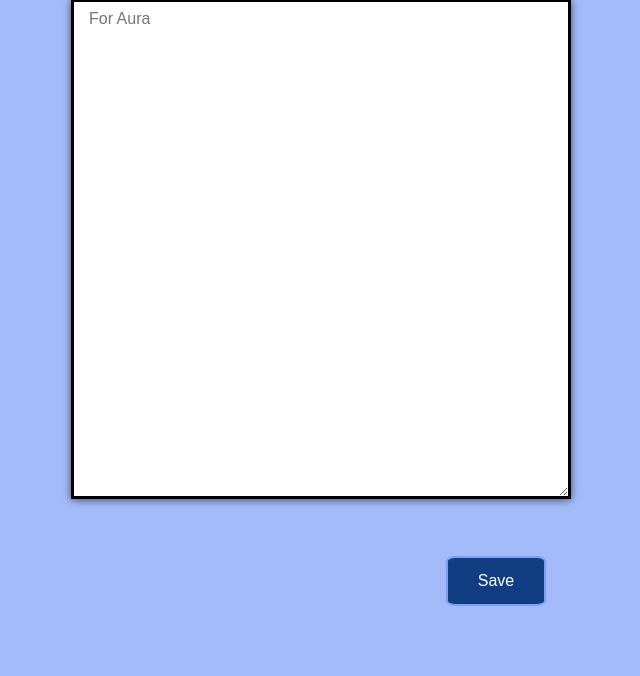
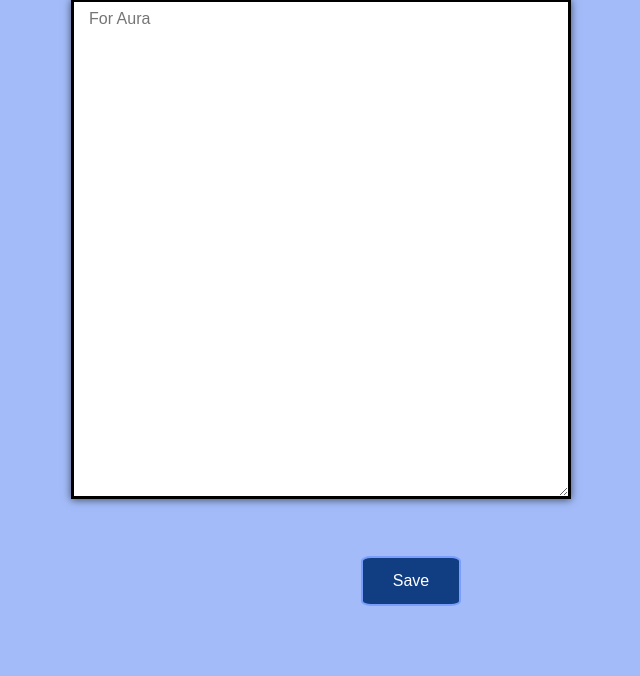
Before and after one commit to krish031006-Me/Dear-Diary, a Flask app: page /space in a window 1280 px wide. Shown: the part 914-1590 px from the top of the page, without its empty margins (229-869 px from the left). Run offline with Flask 3, Linux system fonts and the light colour scheme; the visitor is signed in with stand-in values (Sample User, id 1); some libraries are stand-ins or nearby versions; some web fonts are replaced.

Commit message:
Updated CSS added new properties.

```diff
--- a/static/style.css
+++ b/static/style.css
@@ -254,6 +254,10 @@ hr.fade-in {
 }
 
 /* The 'Save' button for the diary entry */
+.button_container{
+  display:flex;
+  justify-content: center;
+}
 .inside_button {
   width: 100px;
   height: 50px;
@@ -261,7 +265,6 @@ hr.fade-in {
   color: white;
   border: 2px solid #799efb; /* A lighter blue border */
   border-radius: 10%; /* Slightly rounded corners */
-  margin-left: 675px;
   margin-top: 50px;
   margin-bottom: 70px;
 }
@@ -270,3 +273,10 @@ hr.fade-in {
 .layout-body:not(.Header) {
   background-color: #A3BCF9;
 }
+
+/* For the history page*/
+.history_common:not(#slides){
+  margin-top: 150px;
+  color: black;
+  text-align: center;
+}
```
